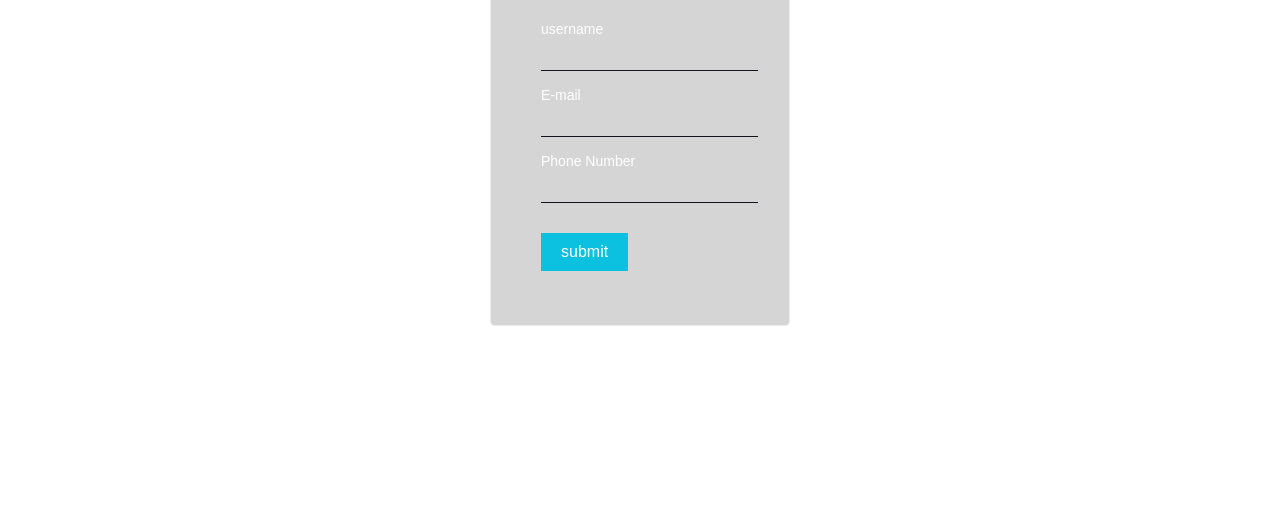
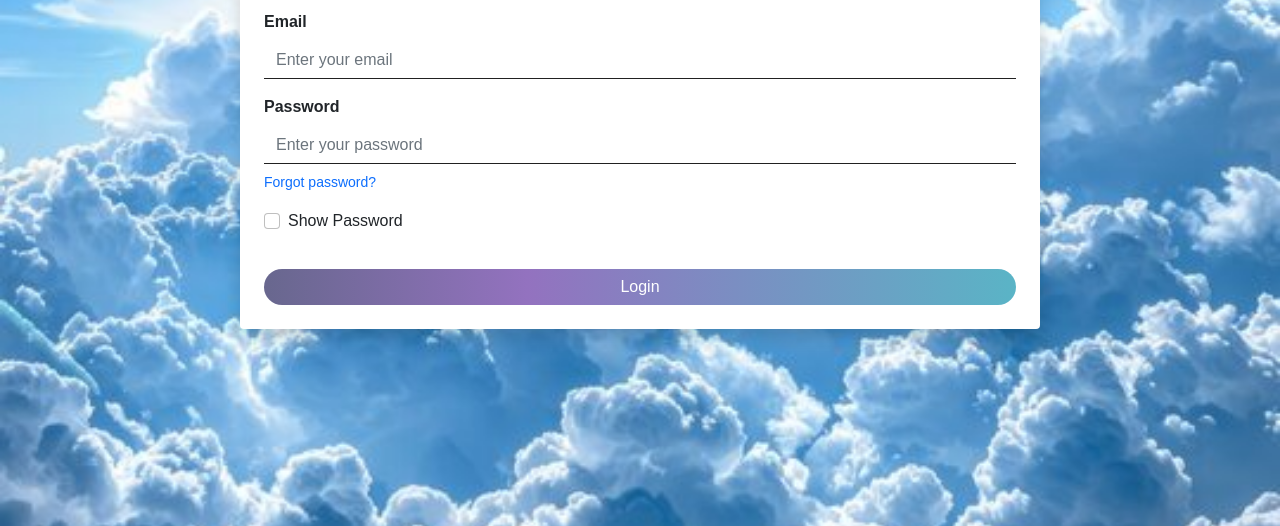
Before and after one commit to Leader-Din/js_project_weather_app, a plain HTML site: page page/form.html in a window 1280 px wide. Shown: the part 274-800 px from the top of the page. Drawn offline with nearby package versions, Linux system fonts and the light colour scheme; files that its build step writes are made by us from their sources.

```diff
--- a/page/form.html
+++ b/page/form.html
@@ -1,34 +1,58 @@
-<html>
+<!doctype html>
+<html lang="en">
   <head>
-        <title>Firebase_form</title>
-        <link rel="stylesheet" href="../css/form.css">
-        <script type="module" src="../js/form.js"></script>
-
+    <meta charset="utf-8">
+    <meta name="viewport" content="width=device-width, initial-scale=1">
+    <link href="https://cdn.jsdelivr.net/npm/bootstrap@5.0.2/dist/css/bootstrap.min.css" rel="stylesheet" integrity="sha384-EVSTQN3/azprG1Anm3QDgpJLIm9Nao0Yz1ztcQTwFspd3yD65VohhpuuCOmLASjC" crossorigin="anonymous">
+    <link href="css/style.css" rel="stylesheet">
+    <script src="js/app.js" defer></script>
+    <title>Login Form</title>
+    <link rel="shortcut icon" href="img/image.png" type="image/x-icon">
   </head>
   <body>
-        <div class="box">
-            <div class="form">
-                <h2>Login Form</h2>
-                <form>
-                    <div class="inputbox">
-                        <input type="text" value="" id="username" required>
-                        <span>username</span>
+    <div class="container d-flex justify-content-center align-items-center vh-100">
+      <form class="p-4 shadow bg-white rounded" style="width: 100%; max-width: 800px;">
+        <h4 class="text-center mb-4">Login</h4>
+        <div class="mb-3">
+          <label for="exampleInputEmail1" class="form-label">Email</label>
+          <input type="email" class="form-control" id="exampleInputEmail1" placeholder="Enter your email" required>
         </div>
-                    <div class="inputbox">
-                        <input type="email" value="" id="email" required>
-                        <span>E-mail</span>
+        <div class="mb-3">
+          <label for="exampleInputPassword1" class="form-label">Password</label>
+          <input type="password" class="form-control pwd" id="exampleInputPassword1" placeholder="Enter your password" required>
+          <div class="form-text mt-2">
+            <a href="#" class="text-decoration-none" data-bs-toggle="modal" data-bs-target="#forgotPasswordModal">Forgot password?</a>
           </div>
-                    <div class="inputbox">
-                        <input type="text" value="" id="phone" required>
-                        <span>Phone Number</span>
         </div>
-                    <input type="submit" value="submit" class="sub" id="submit">
+        <div class="mb-3 form-check">
+          <input type="checkbox" class="form-check-input" id="view_pwd">
+          <label class="form-check-label" for="view_pwd">Show Password</label>
+        </div>
+        <button type="submit" class="btn btn-primary w-100">Login</button>
+      </form>
+    </div>
+
+    <!-- Forgot Password Modal -->
+    <div class="modal fade" id="forgotPasswordModal" tabindex="-1" aria-labelledby="forgotPasswordModalLabel" aria-hidden="true">
+      <div class="modal-dialog">
+        <div class="modal-content">
+          <div class="modal-header">
+            <h5 class="modal-title" id="forgotPasswordModalLabel">Forgot Password</h5>
+            <button type="button" class="btn-close" data-bs-dismiss="modal" aria-label="Close"></button>
+          </div>
+          <div class="modal-body">
+            <form id="forgotPasswordForm">
+              <div class="mb-3">
+                <label for="recoveryEmail" class="form-label">Enter your email</label>
+                <input type="email" class="form-control" id="recoveryEmail" placeholder="Enter your email address" required>
+              </div>
+              <button type="submit" class="btn btn-primary w-100">Send Code</button>
             </form>
           </div>
         </div>
-        <script type="module">
-               // Import the functions you need from the SDKs you need
+      </div>
+    </div>
 
-        </script>
+    <script src="https://cdn.jsdelivr.net/npm/bootstrap@5.0.2/dist/js/bootstrap.bundle.min.js"></script>
   </body>
 </html>
```
Also changed, not shown: form.html (deleted, +0 -58 lines), page/getstart.html (renamed from getstart.html). Lines whose indentation alone changed are shown as unchanged.
